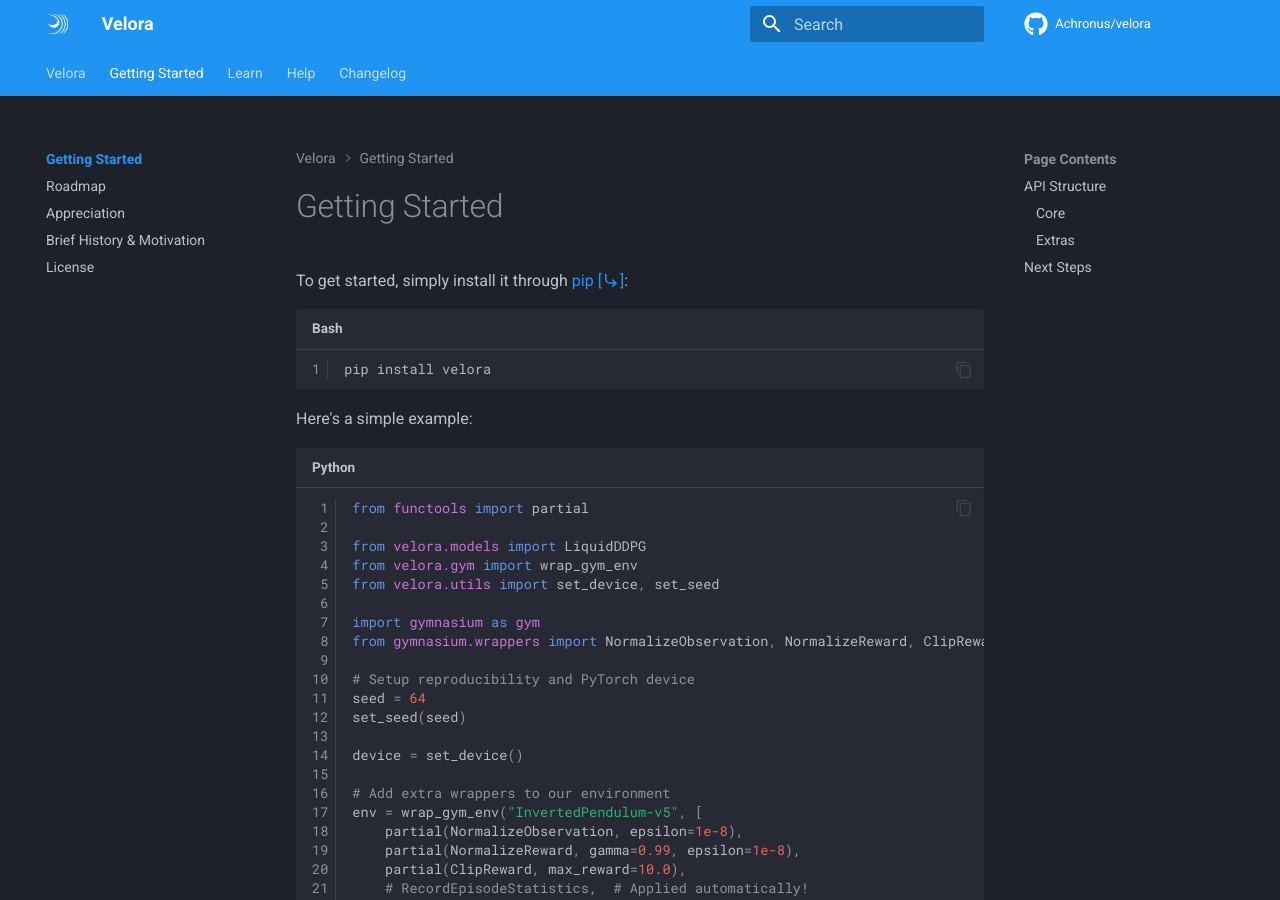
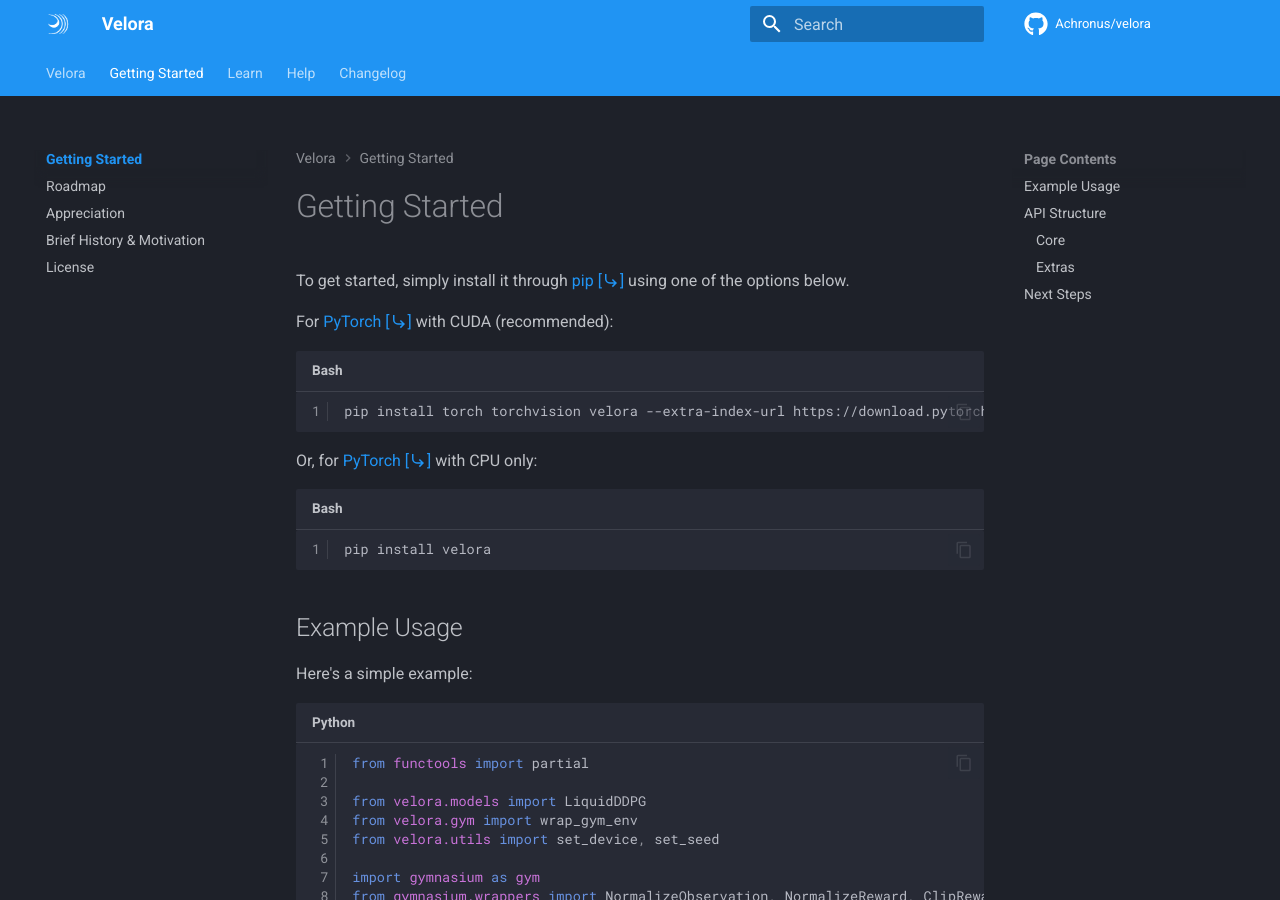
Before and after one commit to Achronus/velora, an MkDocs documentation site: the page built from docs/starting/index.md, in a window 1280 px wide and 900 px high. Built offline with MkDocs 1.6.1 and Material for MkDocs 9.7.7, drawn with Linux system fonts in a browser that asks for light colours; comment, search, counter and statistics services are not loaded.

Commit message:
docs(install): Updated install docs for GPU and CPU versions.

````diff
--- a/docs/starting/index.md
+++ b/docs/starting/index.md
@@ -1,10 +1,20 @@
 # Getting Started
 
-To get started, simply install it through [pip [:material-arrow-right-bottom:]](https://pypi.org/project/velora/):
+To get started, simply install it through [pip [:material-arrow-right-bottom:]](https://pypi.org/) using one of the options below.
+
+For [PyTorch [:material-arrow-right-bottom:]](https://pytorch.org/get-started/locally/) with CUDA (recommended):
+
+```bash
+pip install torch torchvision velora --extra-index-url https://download.pytorch.org/whl/cu124
+```
+
+Or, for [PyTorch [:material-arrow-right-bottom:]](https://pytorch.org/get-started/locally/) with CPU only:
 
 ```bash
 pip install velora
 ```
+
+## Example Usage
 
 Here's a simple example:
 
````
Also changed, not shown: README.md (+18 -2 lines).
